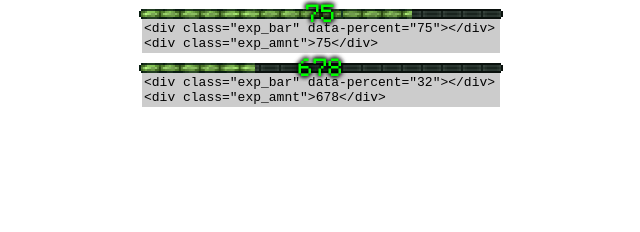
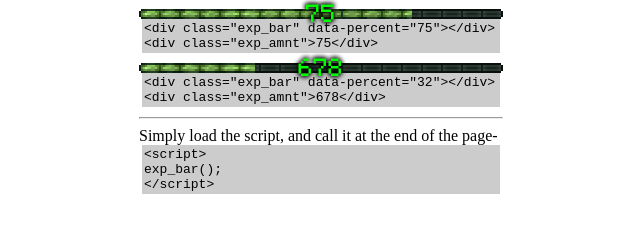
Before and after one commit to lachlandcp/lachlandcp.github.io, a plain HTML site: page project/xp-bar/index.html in a window 1280 px wide. Shown: the part 108-340 px from the top of the page, without its empty margins (319-959 px from the left). Drawn offline with Linux system fonts and the light colour scheme.

Commit message:
Updated to newest

```diff
--- a/project/xp-bar/index.html
+++ b/project/xp-bar/index.html
@@ -39,7 +39,8 @@
         <div class="exp_bar" data-percent="32"></div>
         <div class="exp_amnt">678</div>
         <code>&lt;div class=&quot;exp_bar&quot; data-percent=&quot;32&quot;&gt;&lt;/div&gt;<br/>&lt;div class=&quot;exp_amnt&quot;&gt;678&lt;/div&gt;</code>
-
+        <hr> Simply load the script, and call it at the end of the page-
+        <code>&lt;script&gt;<br>    exp_bar();<br>&lt;/script&gt;</code>
     </div>
     <script>
         exp_bar();
```
